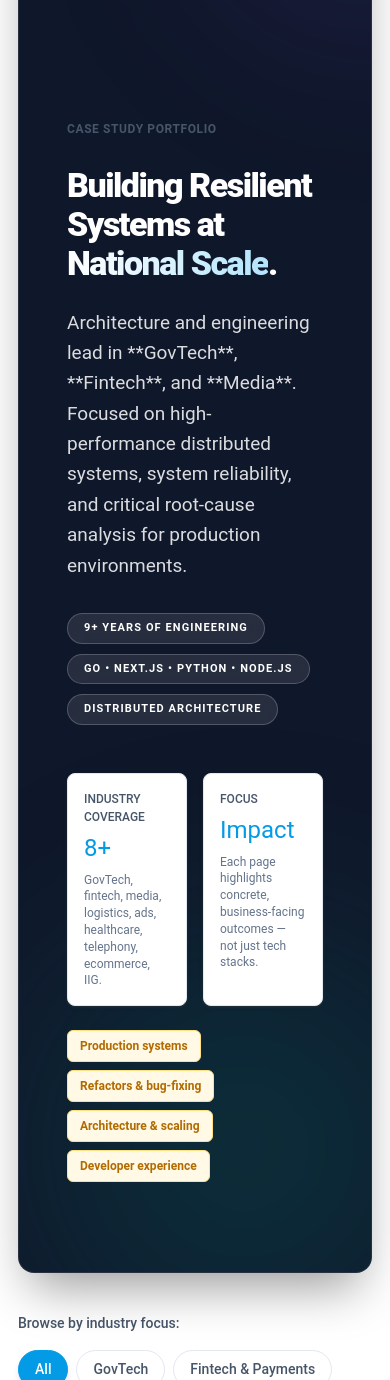
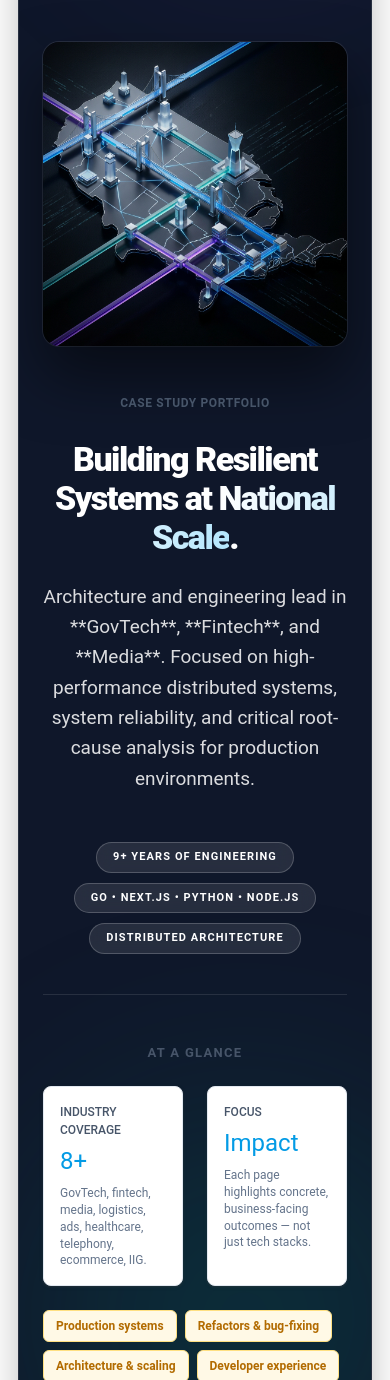
Before and after one commit to anwar-gazi/anwar-gazi.github.io, a website: page portfolio/index.html in a window 390 px wide. Shown: the part 620-2000 px from the top of the page. Drawn offline with Linux system fonts and the light colour scheme.

Commit message:
design(hero): implement high-impact vertical stack with artwork
- Added professional 3D prismatic artwork to anchor the hero section
- Restructured layout into a vertical stack: Art -> Text -> Insights
- Centered all content for a premium 'Executive Summary' feel
- Updated CSS for improved vertical balance and responsive scaling
- Synchronized artwork palette with bento grid industry colors

```diff
--- a/portfolio/index.html
+++ b/portfolio/index.html
@@ -96,19 +96,42 @@
     .hero {
       margin-top: 10px;
       margin-bottom: 40px;
-      padding: 90px 48px;
+      padding: 80px 48px;
       border-radius: var(--radius-lg);
       background: #0F172A;
       /* Deep Base */
       color: white;
       border: 1px solid rgba(255, 255, 255, 0.1);
-      display: grid;
-      grid-template-columns: minmax(0, 1.5fr) minmax(0, 1fr);
-      gap: 48px;
+      display: flex;
+      flex-direction: column;
       align-items: center;
+      text-align: center;
       position: relative;
       overflow: hidden;
       box-shadow: 0 25px 50px -12px rgba(0, 0, 0, 0.4);
+    }
+
+    .hero-artwork-container {
+      width: 100%;
+      max-width: 900px;
+      margin-bottom: 48px;
+      position: relative;
+      z-index: 1;
+      display: flex;
+      justify-content: center;
+    }
+
+    .hero-artwork {
+      width: 100%;
+      max-width: 800px;
+      height: auto;
+      border-radius: var(--radius-lg);
+      box-shadow: 0 30px 60px rgba(0, 0, 0, 0.5), 0 0 0 1px rgba(255, 255, 255, 0.1);
+      transition: transform 0.3s ease;
+    }
+
+    .hero-artwork:hover {
+      transform: translateY(-5px);
     }
 
     /* Hero Decoration - clean abstract shapes */
@@ -178,7 +201,11 @@
 
     @media (max-width: 860px) {
       .hero {
-        grid-template-columns: minmax(0, 1fr);
+        padding: 60px 24px;
+      }
+
+      .hero-stat-grid {
+        grid-template-columns: 1fr;
       }
     }
 
@@ -213,8 +240,8 @@
     .hero-text {
       font-size: 19px;
       color: rgba(255, 255, 255, 0.85);
-      margin-bottom: 32px;
-      max-width: 95%;
+      margin-bottom: 48px;
+      max-width: 800px;
       line-height: 1.6;
       position: relative;
       z-index: 1;
@@ -223,6 +250,7 @@
     .hero-meta-row {
       display: flex;
       flex-wrap: wrap;
+      justify-content: center;
       gap: 10px;
       margin-top: 16px;
     }
@@ -244,25 +272,29 @@
     }
 
     .hero-side {
-      /* Remove side card look for cleaner integrated look */
-      border-radius: 0;
-      padding: 0;
-      background: transparent;
-      border: none;
-      display: flex;
-      flex-direction: column;
-      gap: 24px;
+      width: 100%;
+      max-width: 1000px;
+      border-top: 1px solid rgba(255, 255, 255, 0.1);
+      padding-top: 48px;
+      margin-top: 40px;
+      text-align: left;
     }
 
     .hero-side-title {
-      display: none;
-      /* Hide generic title */
+      font-size: 13px;
+      text-transform: uppercase;
+      letter-spacing: 0.1em;
+      color: var(--text-muted);
+      font-weight: 700;
+      margin-bottom: 24px;
+      text-align: center;
     }
 
     .hero-stat-grid {
       display: grid;
-      grid-template-columns: repeat(2, minmax(0, 1fr));
-      gap: 16px;
+      grid-template-columns: repeat(2, 1fr);
+      gap: 24px;
+      margin-bottom: 24px;
     }
 
     .hero-stat {
@@ -834,7 +866,12 @@
     <!-- Hero -->
     <section class="hero">
       <div class="hero-glow-3"></div>
-      <div>
+
+      <div class="hero-artwork-container">
+        <img src="hero-artwork.png" alt="Resilient Systems Architecture Artwork" class="hero-artwork">
+      </div>
+
+      <div class="hero-content">
         <div class="hero-kicker">Case Study Portfolio</div>
         <h1 class="hero-title">
           Building Resilient Systems at <span class="hero-highlight">National Scale</span>.
```
Also changed, not shown: portfolio/hero-artwork.png (added).
